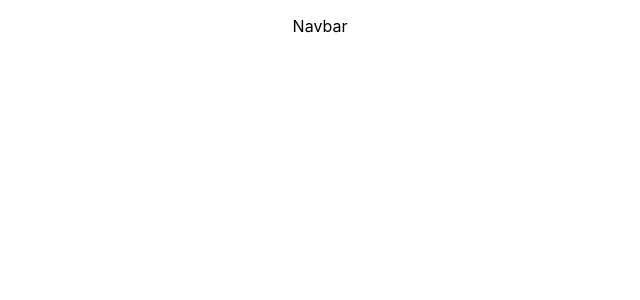
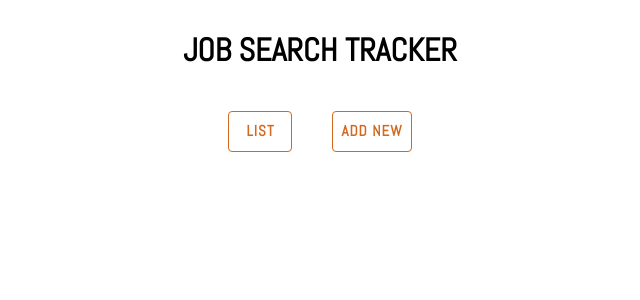
Before and after one commit to deboragaleano/job-search-tracker, a React (Create React App) app: page / in a window 1280 px wide. Shown: the top 300 px of the page, without its empty margins (320-960 px from the left). Built offline with nearby package versions, Linux system fonts and the light colour scheme.

Commit message:
starter code

```diff
--- a/public/index.html
+++ b/public/index.html
@@ -24,6 +24,7 @@
       work correctly both with client-side routing and a non-root public URL.
       Learn how to configure a non-root public URL by running `npm run build`.
     -->
+    <link rel="stylesheet" type="text/css" href="//fonts.googleapis.com/css?family=Abel:400"/>
     <title>React App</title>
   </head>
   <body>
--- a/src/App.css
+++ b/src/App.css
@@ -1,16 +1,5 @@
 .App {
   text-align: center;
-}
-
-.App-logo {
-  height: 40vmin;
-  pointer-events: none;
-}
-
-@media (prefers-reduced-motion: no-preference) {
-  .App-logo {
-    animation: App-logo-spin infinite 20s linear;
-  }
 }
 
 .App-header {
@@ -24,15 +13,24 @@
   color: white;
 }
 
-.App-link {
-  color: #61dafb;
+.navbar {
+  display: flex;
+  padding: 15px;
+  width: 100%;
+  justify-content: center;
 }
-
-@keyframes App-logo-spin {
-  from {
-    transform: rotate(0deg);
-  }
-  to {
-    transform: rotate(360deg);
-  }
+.not-selected {
+  padding: 10px;
+  color: #2b733b;
+  margin: 15px;
+  text-decoration: none;
+  border: 1px solid rgb(143, 142, 142);
+  border-radius: 3px;
+  transition: 0.1s background-color linear, 0.1s color linear;
 }
+.selected {
+  font-weight: bolder;
+  background-color: #339381f7;
+  text-decoration: none;
+  color: whitesmoke;
+}
--- a/src/App.js
+++ b/src/App.js
@@ -1,11 +1,23 @@
 import './App.css';
+import {makeStyles} from '@material-ui/styles';
 import Navbar from './components/Navbar';
+import { Container } from '@material-ui/core';
+
+const useStyles = makeStyles({
+  root: {
+    fontFamily: 'Abel',
+    alignItems: 'center',
+    textAlign: 'center',
+  },
+});
 
 function App() {
+  const classes = useStyles();
+
   return (
-    <div className="App">
-      <Navbar />
-    </div>
+    <Container className={classes.root}>
+        <Navbar />
+    </Container>
   );
 }
 
--- a/src/components/Navbar.js
+++ b/src/components/Navbar.js
@@ -1,9 +1,44 @@
-import React from 'react'
+import React from 'react';
+import { withStyles, makeStyles } from '@material-ui/core/styles';
+import { Container, Button } from '@material-ui/core';
 
-export default function Navbar() {
+const NavButton = withStyles((theme) => ({
+    root: {
+      color: '#D2691E',
+      fontWeight: 'bolder',
+      fontFamily: 'Abel',
+      fontSize: '15px',
+      border: '1px solid #D2691E',
+      letterSpacing: '1px',
+      margin: '20px',
+      transition:'all 0.5s ease',
+      '&:hover': {
+        color: '#D2691E',
+      },
+    },
+  }))(Button);
+
+const useStyles = makeStyles((theme) => ({
+    root: {
+        margin: '30px 0 50px 0',
+    },
+    active: {
+        fontWeight: 'bolder',
+        color: 'white',
+        backgroundColor: '#D2691E'
+    }
+}))
+
+function Navbar() {
+    const classes = useStyles();
+
     return (
-        <div>
-            <p>Navbar</p>
-        </div>
+        <Container className={classes.root}>
+            <h1>JOB SEARCH TRACKER</h1>
+            <NavButton>LIST</NavButton>
+            <NavButton>ADD NEW</NavButton>
+        </Container>
     )
 }
+
+export default Navbar
```
